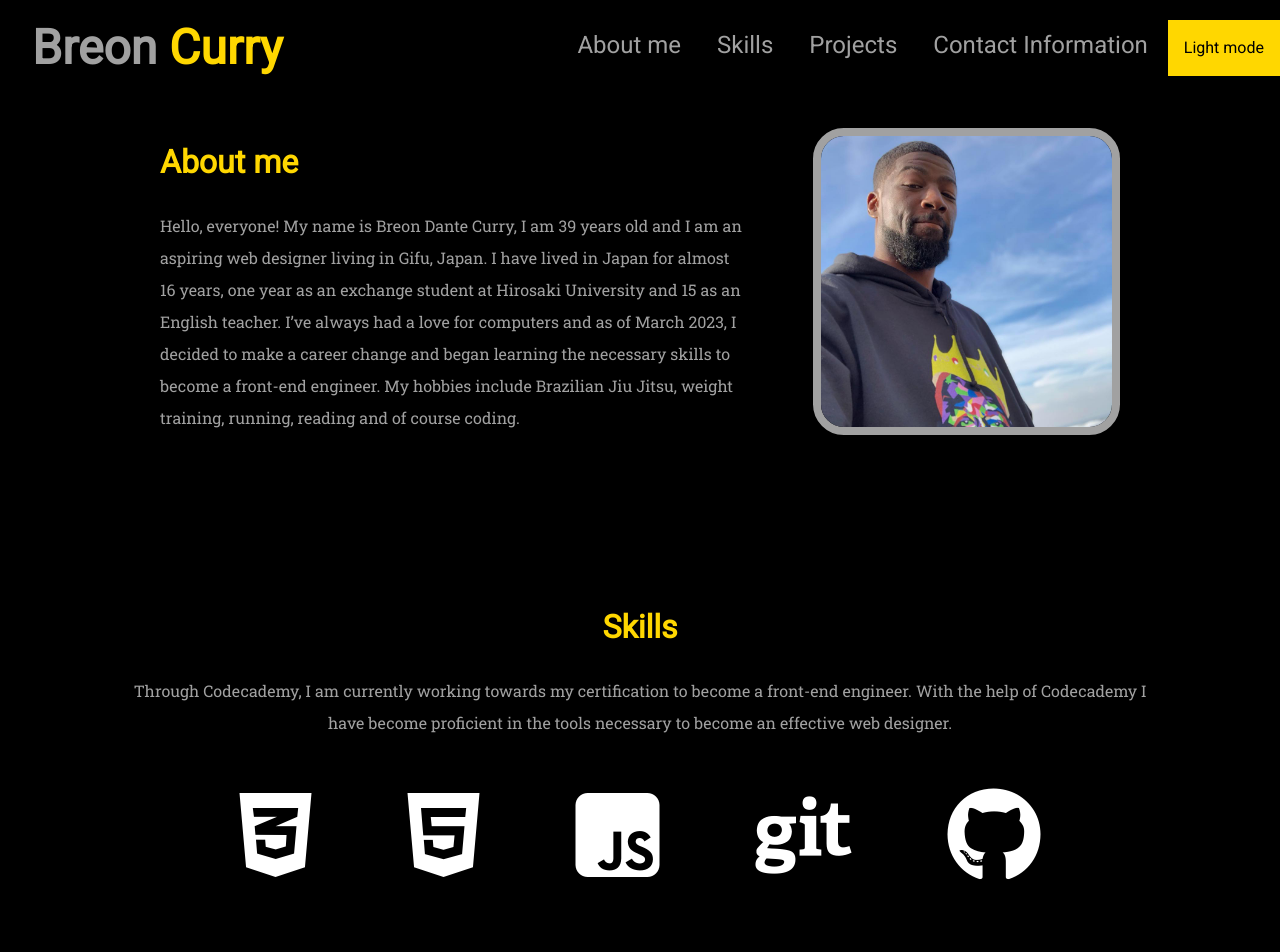
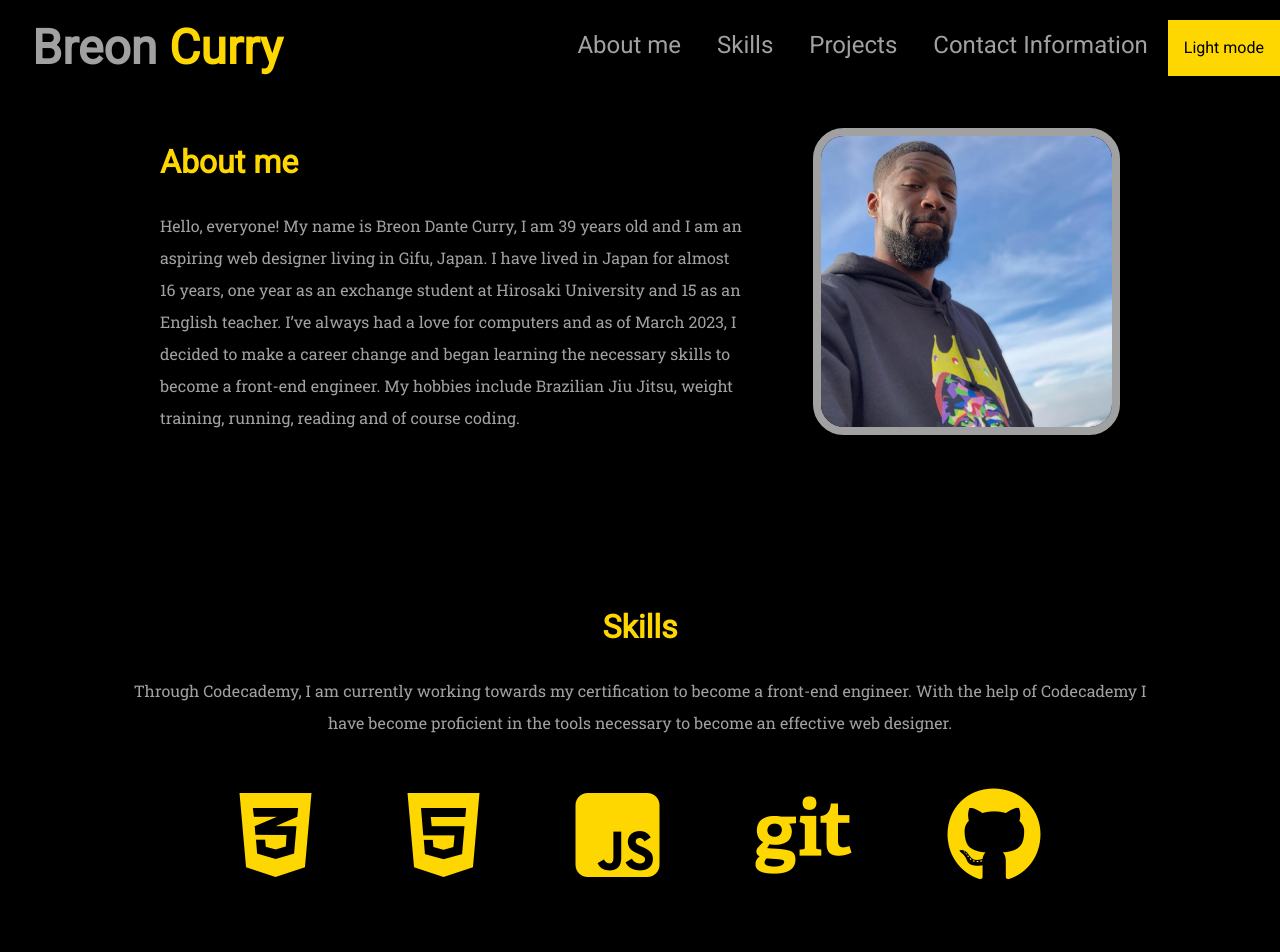
Before and after one commit to Buchan650/portfolio_project, a plain HTML site: page index.html in a window 1280 px wide. Shown: the top 952 px of the page. Drawn offline with Linux system fonts and the light colour scheme.

Commit message:
Adjusted icon color

```diff
--- a/resources/styles.css
+++ b/resources/styles.css
@@ -279,7 +279,7 @@ nav i{
 }
 
 #skills i{
-    color: rgb(255, 255, 255);
+    color: gold;
     font-size: 6rem;
     margin: 3rem;
 }
```
